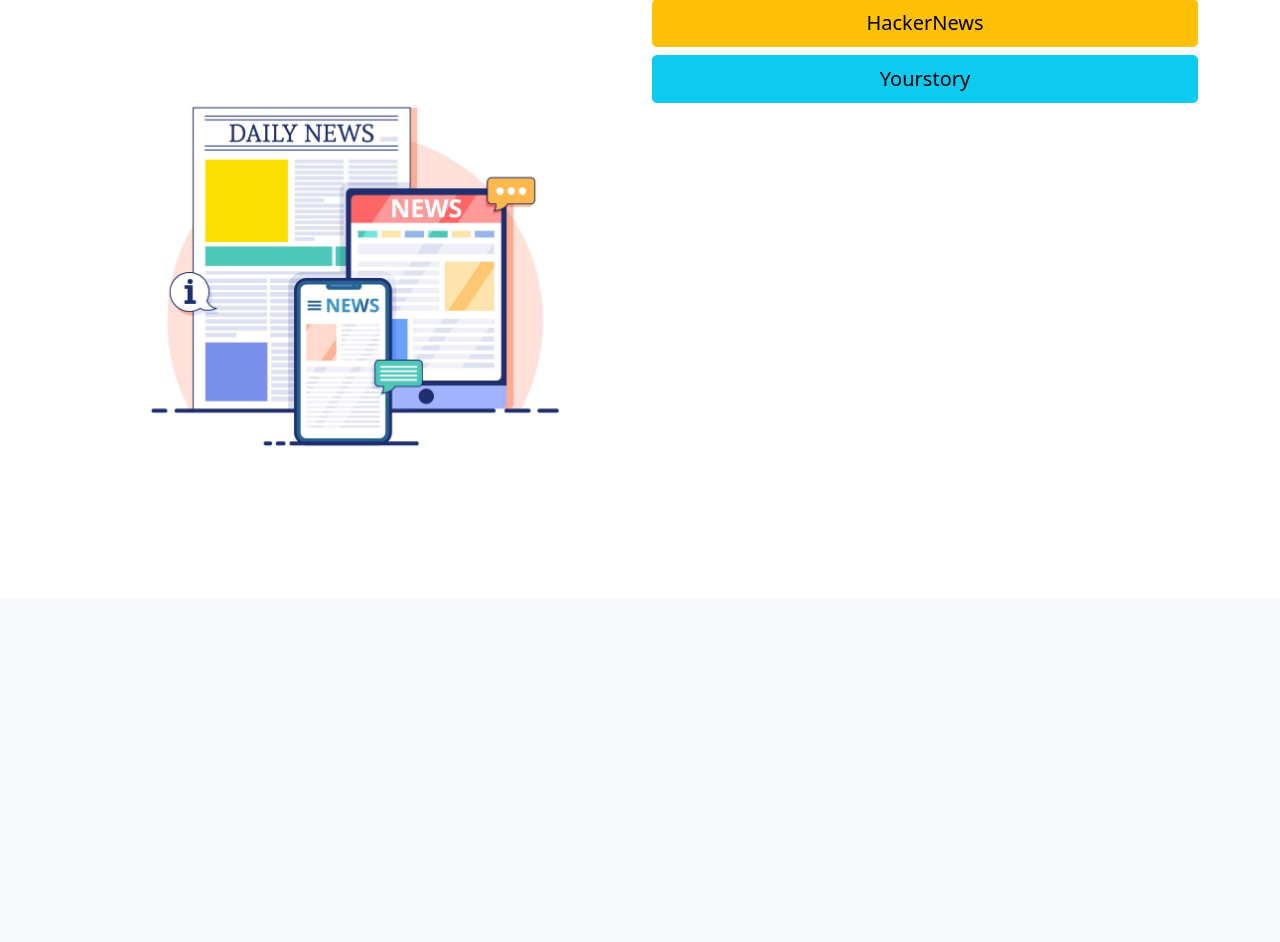
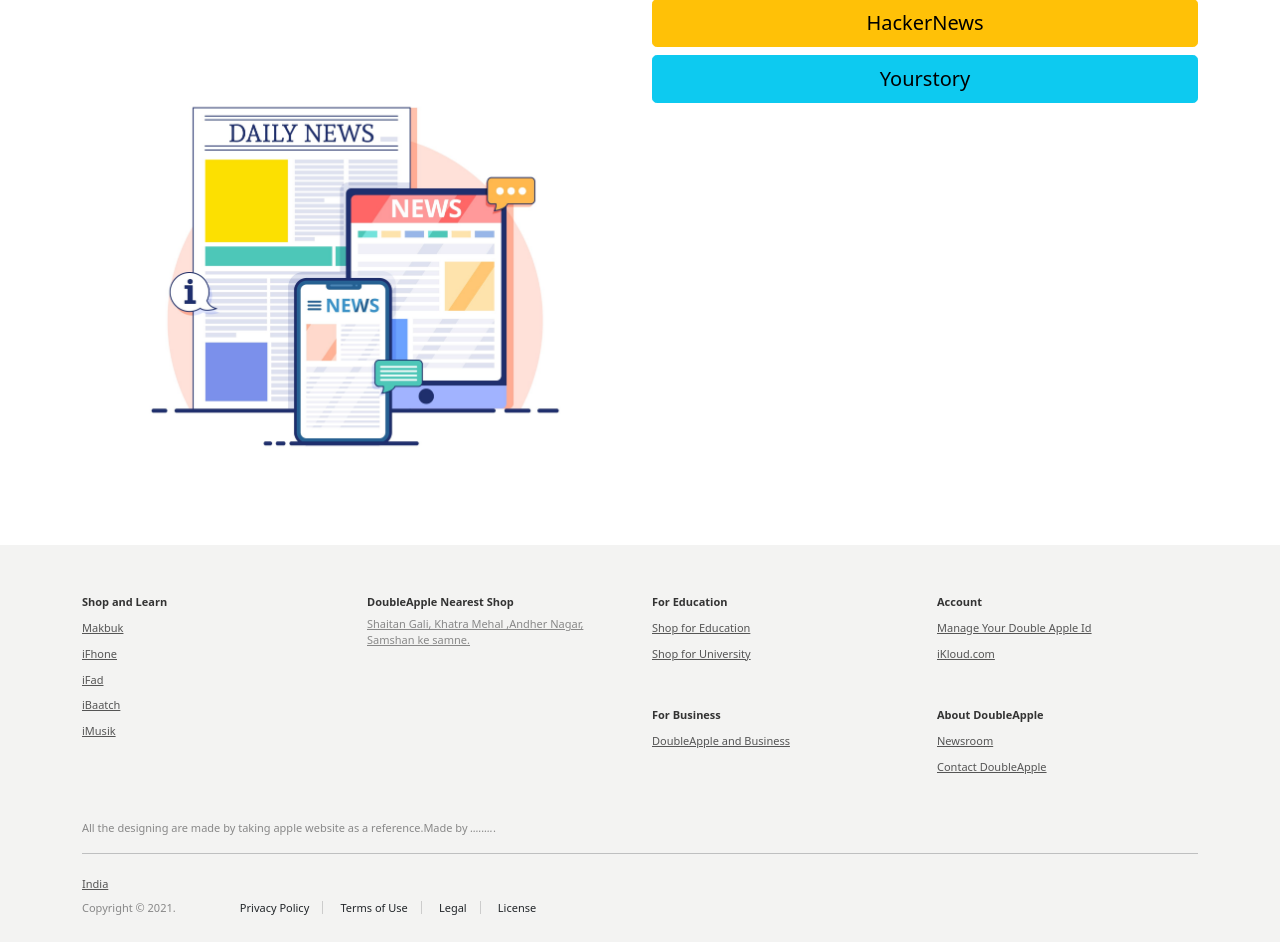
Before and after one commit to PravarAnu/scraper, a Django app: page / in a window 1280 px wide. Shown: the part 201-1143 px from the top of the page. Before the commit the page ends 647 px from the top, so only its background shows below. Run offline with Django 3.2, Linux system fonts and the light colour scheme; some libraries are stand-ins or nearby versions.

Commit message:
Maine footer update kr diya hai. bs uske andar ki chizen likh lena khud se aur thoda color wagera set kr do background ki.

```diff
--- a/core/static/core/css/style.css
+++ b/core/static/core/css/style.css
@@ -0,0 +1,54 @@
+.page-footer{
+    background-color:#f3f3f2;
+    padding-top:50px;
+    padding-bottom:10px
+}
+.page-footer h4{
+    color:#333;
+    font-size:11px;
+    font-weight:700
+}
+.page-footer p{
+    color:#888;
+    font-size:11px
+}
+.page-footer .footer-links{
+    list-style:none;
+    padding:0;
+    margin-bottom:45px;
+    word-break:break-all
+}
+.page-footer .footer-links a,.page-footer .region a{
+    color:#555;font-size:11px
+}
+.page-footer .footer-links li{
+    margin-bottom:5px;
+    line-height:1.3
+}
+.page-footer .footer-legal .copyright{
+    margin-right:60px
+}
+.page-footer .footer-legal .legal-links .item{
+    padding-right:13px;
+    border-right:1px solid #ccc;
+    margin:0 13px 0 0
+}
+.page-footer .footer-legal .legal-links .item:last-child{
+    border-right:none
+}
+.page-footer .footer-legal .legal-links .item h5{
+    font-size:11px;
+    margin-top:0;
+    margin-bottom:0
+}
+.page-footer .region{
+    margin-bottom:20px
+}
+.page-footer .region img{
+    margin-right:7px
+}
+@media (min-width:768px){
+    .page-footer .region{
+        margin-bottom:0
+    }
+}
--- a/core/templates/core/base.html
+++ b/core/templates/core/base.html
@@ -13,7 +13,7 @@
 
 <body>
 
-    <nav class="navbar navbar-expand-lg navbar-light bg-light" style="background-color: #e3f2fd" ;>
+    <nav class="navbar navbar-expand-lg navbar-light bg-light" style="background-color: #e3f2fd;">
         <div class="container-fluid">
 
             <div class="collapse navbar-collapse" id="navbarSupportedContent">
@@ -35,6 +35,80 @@
 
     {% endblock content %}
 
+    <footer class="page-footer">
+            <div class="container">
+                <div class="row">
+                    <div class="col-6 col-md-3">
+                        <h4>Shop and Learn</h4>
+                        <ul class="footer-links">
+                            <li><a href="#">Makbuk</a></li>
+                            <li><a href="#">iFhone</a></li>
+                            <li><a href="#">iFad</a></li>
+                            <li><a href="#">iBaatch</a></li>
+                            <li><a href="#">iMusik</a></li>
+                            <li></li>
+                        </ul>
+                    </div>
+                    <div class="col-6 col-md-3">
+                        <h4>DoubleApple Nearest Shop</h4>
+                        <div>
+                            <p>
+                                <span style="text-decoration: underline;">Shaitan Gali, Khatra Mehal ,Andher Nagar, Samshan ke samne.</span>
+                            </p>
+                        </div>
+                    </div>
+                    <div class="col-6 col-md-3">
+                        <h4>For Education</h4>
+                        <ul class="footer-links">
+                            <li><a href="#">Shop for Education</a></li>
+                            <li><a href="#">Shop for University</a></li>
+                        </ul>
+                        <h4>For Business</h4>
+                        <ul class="footer-links">
+                            <li><a href="#">DoubleApple and Business</a></li>
+                            <li></li>
+                        </ul>
+                    </div>
+                    <div class="col-6 col-md-3">
+                        <h4>Account</h4>
+                        <ul class="footer-links">
+                            <li><a href="#">Manage Your Double Apple Id</a></li>
+                            <li><a href="#">iKloud.com</a></li>
+                        </ul>
+                        <h4>About DoubleApple</h4>
+                        <ul class="footer-links">
+                            <li><a href="#">Newsroom</a></li>
+                            <li><a href="">Contact DoubleApple</a></li>
+                        </ul>
+                    </div>
+                </div>
+                <p>All the designing are made by taking apple website as a reference.Made by <em>........</em>.</p>
+                <hr>
+                <div class="footer-legal">
+                    <div class="float-md-right region">
+                        <a href="#">India</a>
+                    </div>
+                    <div class="d-inline-block copyright">
+                        <p class="d-inline-block">Copyright © 2021.<br></p>
+                    </div>
+                    <div class="d-inline-block legal-links">
+                        <div class="d-inline-block item">
+                            <h5>Privacy Policy</h5>
+                        </div>
+                        <div class="d-inline-block item">
+                            <h5>Terms of Use</h5>
+                        </div>
+                        <div class="d-inline-block item">
+                            <h5>Legal</h5>
+                        </div>
+                        <div class="d-inline-block item">
+                            <h5>License</h5>
+                        </div>
+                    </div>
+                </div>
+            </div>
+    </footer>
+
 
     <script src="{% static 'core/js/jquery.js' %}"></script>
     <script src="{% static 'core/js/popper.js' %}"></script>
```
